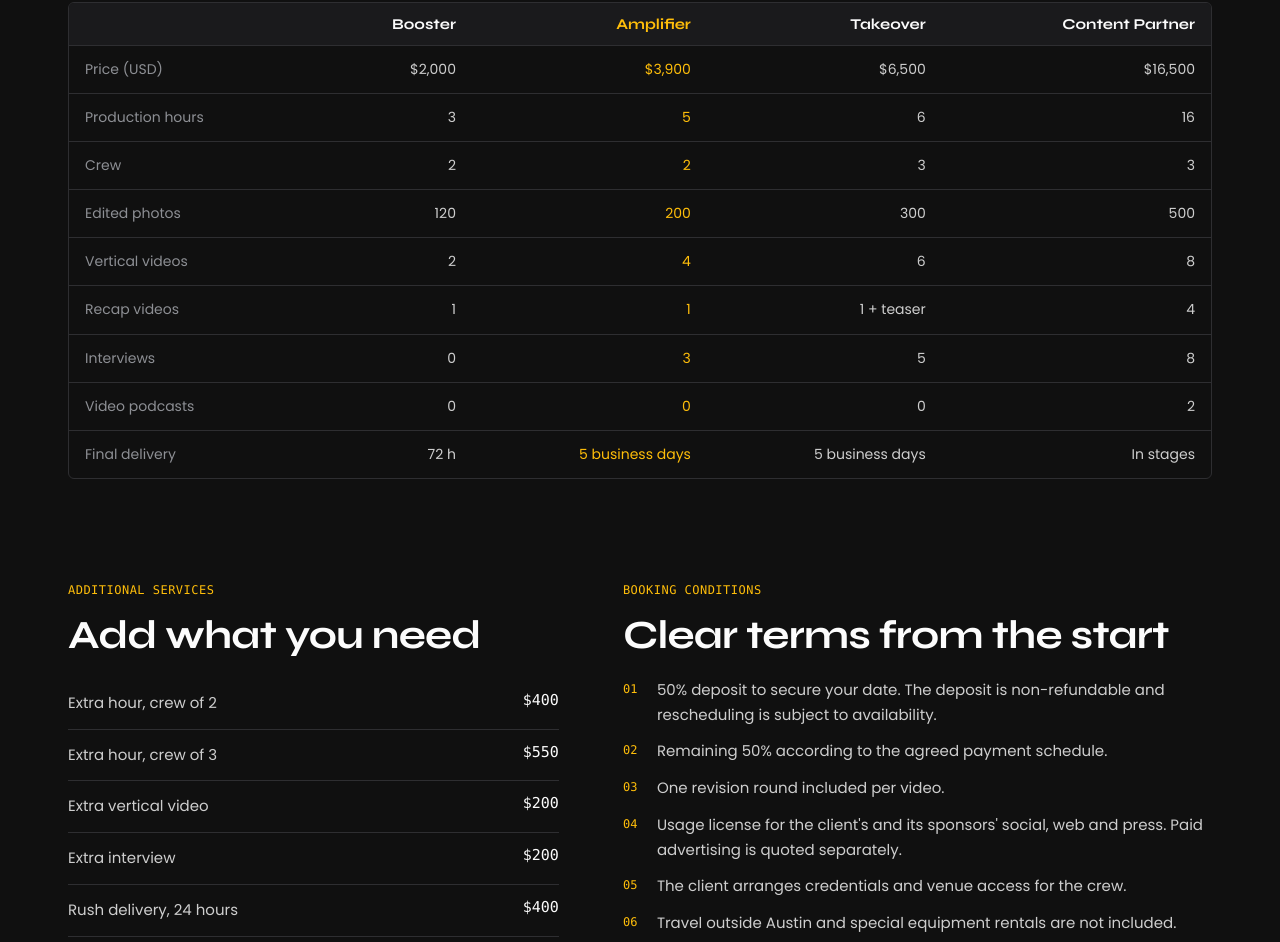
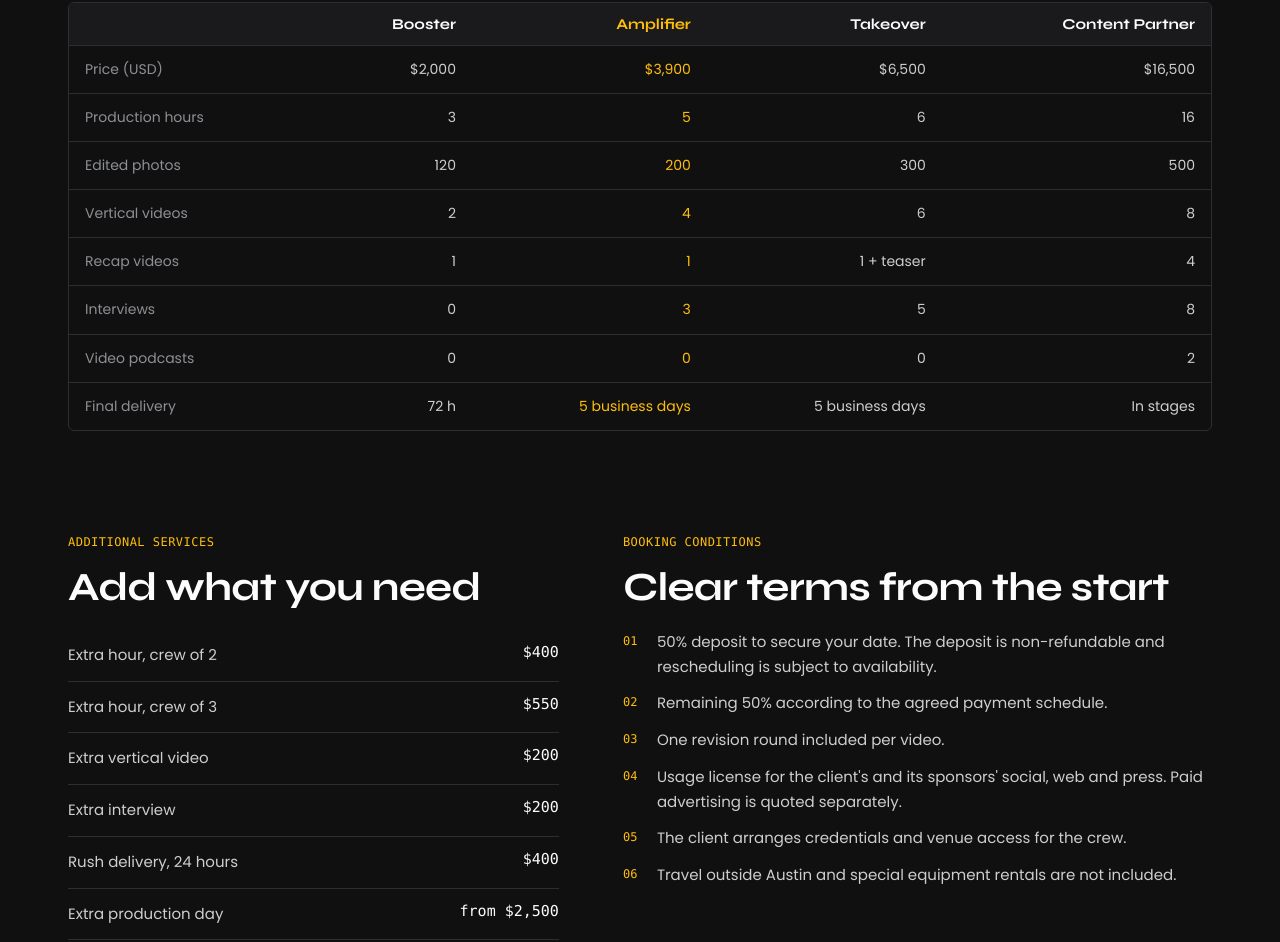
Before and after one commit to ortegoncarlos/sixzero-events, a plain HTML site: page sxsw2027/public/index.html in a window 1280 px wide. Shown: the part 3998-4940 px from the top of the page. Drawn offline with Linux system fonts and the light colour scheme; a web font is replaced by a local one.

Commit message:
Remove crew row from comparison table
Co-Authored-By: Claude Fable 5.2 <noreply@anthropic.com>

```diff
--- a/sxsw2027/public/index.html
+++ b/sxsw2027/public/index.html
@@ -406,7 +406,6 @@ footer img{height:30px;width:auto;opacity:.9}
         <tbody>
           <tr><td><span class="es">Precio (USD)</span><span class="en">Price (USD)</span></td><td>$2,000</td><td class="hl">$3,900</td><td>$6,500</td><td>$16,500</td></tr>
           <tr><td><span class="es">Horas de producción</span><span class="en">Production hours</span></td><td>3</td><td class="hl">5</td><td>6</td><td>16</td></tr>
-          <tr><td><span class="es">Profesionales</span><span class="en">Crew</span></td><td>2</td><td class="hl">2</td><td>3</td><td>3</td></tr>
           <tr><td><span class="es">Fotos editadas</span><span class="en">Edited photos</span></td><td>120</td><td class="hl">200</td><td>300</td><td>500</td></tr>
           <tr><td><span class="es">Videos verticales</span><span class="en">Vertical videos</span></td><td>2</td><td class="hl">4</td><td>6</td><td>8</td></tr>
           <tr><td><span class="es">Videos resumen</span><span class="en">Recap videos</span></td><td>1</td><td class="hl">1</td><td>1 + teaser</td><td>4</td></tr>
```
Also changed, not shown: sxsw2027/public/i18n.json (+1 -1 lines).
